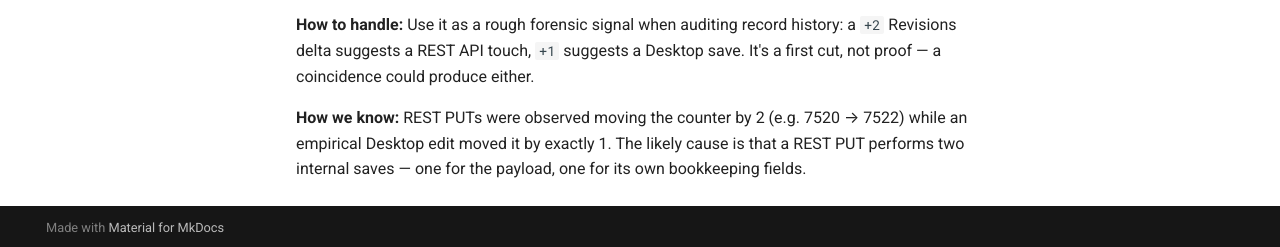
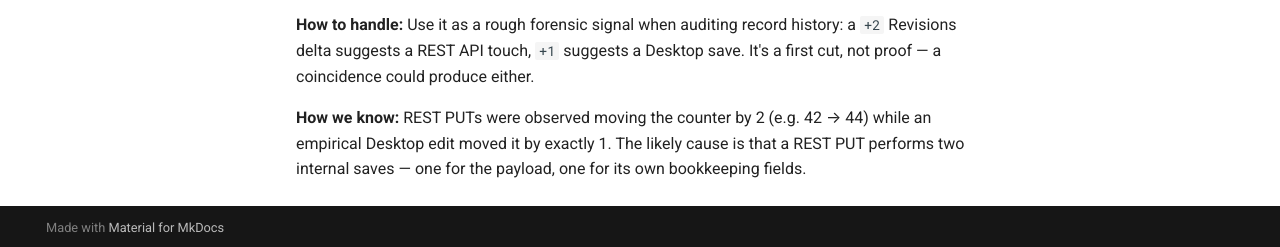
Before and after one commit to chimpy-me/sierra-ils-utils, an MkDocs documentation site: the page built from docs/reference/quirks/side-effects.md, in a window 1280 px wide and 900 px high, scrolled down 869 px. Shown: the part 650-897 px from the top of the window. Built offline with MkDocs 1.6.1 and Material for MkDocs 9.7.7, drawn with Linux system fonts in a browser that asks for light colours; comment, search, counter and statistics services are not loaded.

Commit message:
docs: polish Quirks Catalog after review
- side-effects: use a generic revisions example (42 → 44)
- reads-and-ids: match the relative request-path convention used elsewhere

Co-Authored-By: Claude Opus 4.8 (1M context) <noreply@anthropic.com>

```diff
--- a/docs/reference/quirks/side-effects.md
+++ b/docs/reference/quirks/side-effects.md
@@ -53,6 +53,6 @@ by **1** per Sierra Desktop staff save.
 delta suggests a REST API touch, `+1` suggests a Desktop save. It's a first cut, not proof — a
 coincidence could produce either.
 
-**How we know:** REST PUTs were observed moving the counter by 2 (e.g. 7520 → 7522) while an
+**How we know:** REST PUTs were observed moving the counter by 2 (e.g. 42 → 44) while an
 empirical Desktop edit moved it by exactly 1. The likely cause is that a REST PUT performs two
 internal saves — one for the payload, one for its own bookkeeping fields.
```
Also changed, not shown: docs/reference/quirks/reads-and-ids.md (+1 -1 lines).
